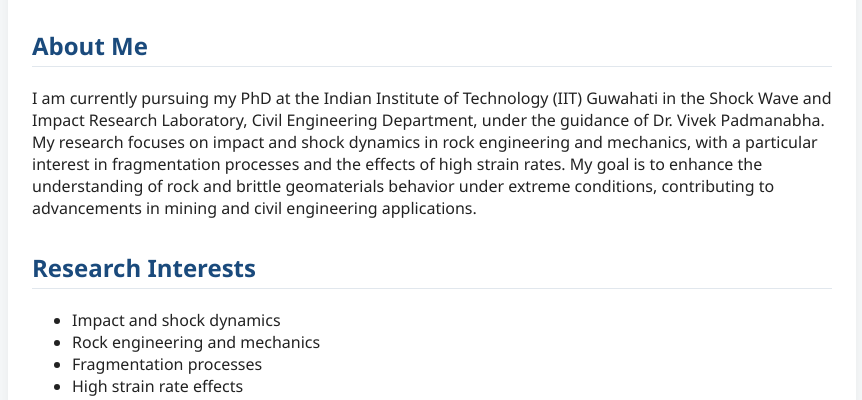
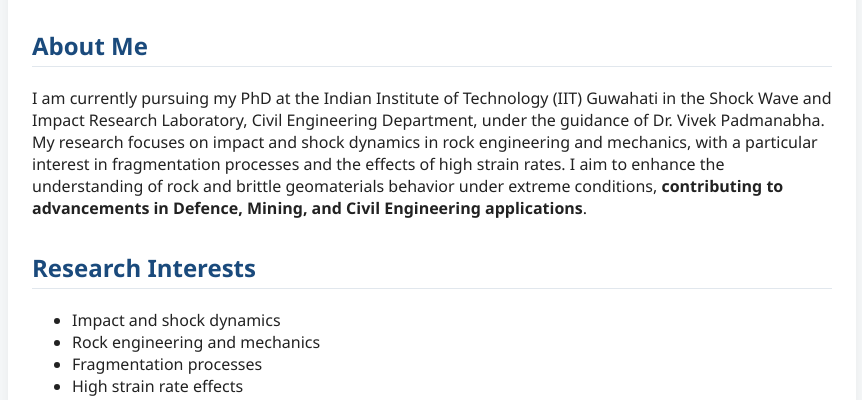
Before and after one commit to Zaheer0207/Zaheer02.github.io, a plain HTML site: page index.html in a window 1280 px wide. Shown: the part 371-771 px from the top of the page, without its empty margins (208-1070 px from the left). Drawn offline with Linux system fonts and the light colour scheme.

Commit message:
Update index.html

```diff
--- a/index.html
+++ b/index.html
@@ -82,7 +82,10 @@
 
     <h2>About Me</h2>
     <p>
-            I am currently pursuing my PhD at the Indian Institute of Technology (IIT) Guwahati in the Shock Wave and Impact Research Laboratory, Civil Engineering Department, under the guidance of Dr. Vivek Padmanabha. My research focuses on impact and shock dynamics in rock engineering and mechanics, with a particular interest in fragmentation processes and the effects of high strain rates. My goal is to enhance the understanding of rock and brittle geomaterials behavior under extreme conditions, contributing to advancements in mining and civil engineering applications.
+      I am currently pursuing my PhD at the Indian Institute of Technology (IIT) Guwahati in the Shock Wave and Impact Research Laboratory, Civil Engineering Department, under the guidance of Dr. Vivek Padmanabha.
+      My research focuses on impact and shock dynamics in rock engineering and mechanics, with a particular interest in fragmentation processes and the effects of high strain rates.
+      I aim to enhance the understanding of rock and brittle geomaterials behavior under extreme conditions,
+      <strong>contributing to advancements in Defence, Mining, and Civil Engineering applications</strong>.
     </p>
 
     <h2>Research Interests</h2>
@@ -117,7 +120,8 @@
 
     <h2>Contact</h2>
     <div class="contact-info">
-            <strong>Email:</strong> <a href="mailto:a.zaheer@iitg.ac.in">a.zaheer@iitg.ac.in</a> | <a href="mailto:zaheerabass0207@gmail.com">zaheerabass0207@gmail.com</a><br>
+      <strong>Email:</strong> <a href="mailto:a.zaheer@iitg.ac.in">a.zaheer@iitg.ac.in</a> |
+      <a href="mailto:zaheerabass0207@gmail.com">zaheerabass0207@gmail.com</a><br>
       <strong>Department:</strong> Civil Engineering, IIT Guwahati<br>
       <strong>Laboratory:</strong> Shock Wave and Impact Research Laboratory
     </div>
```
Lines whose indentation alone changed are shown as unchanged.
